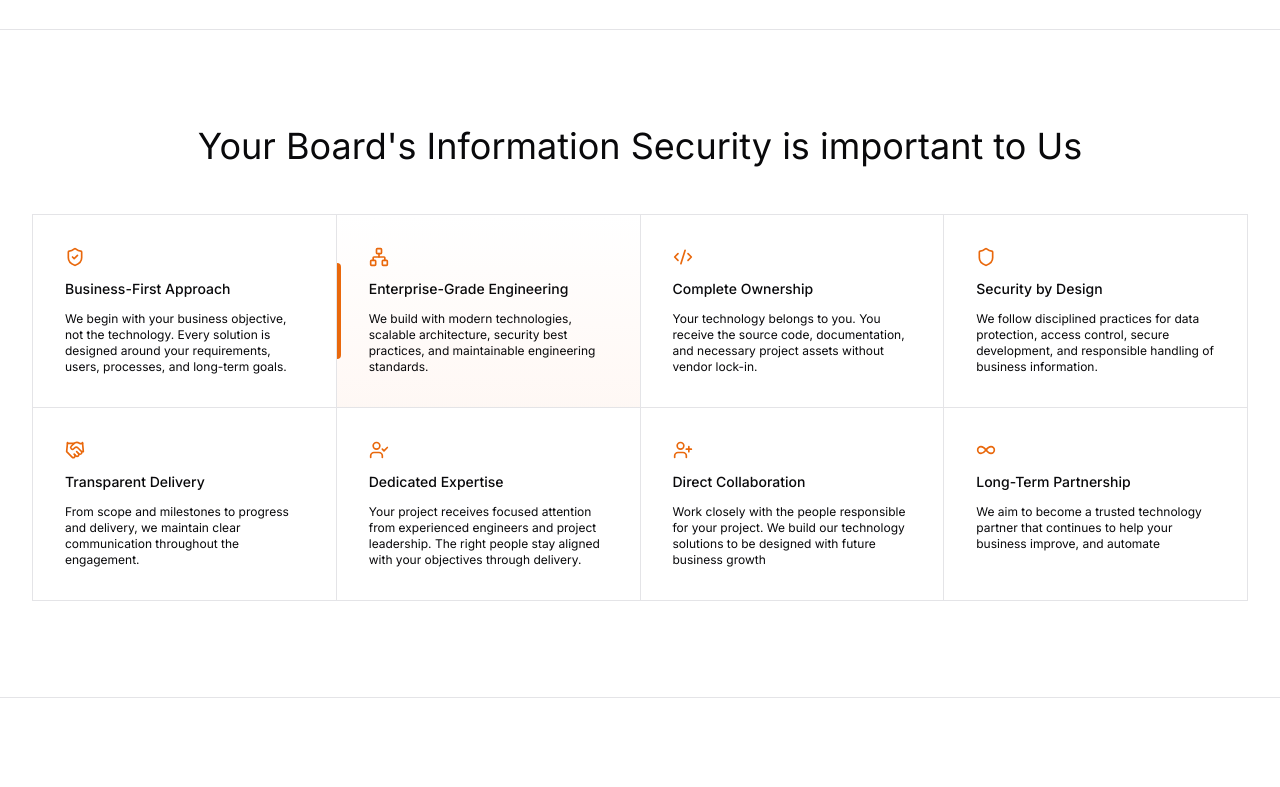
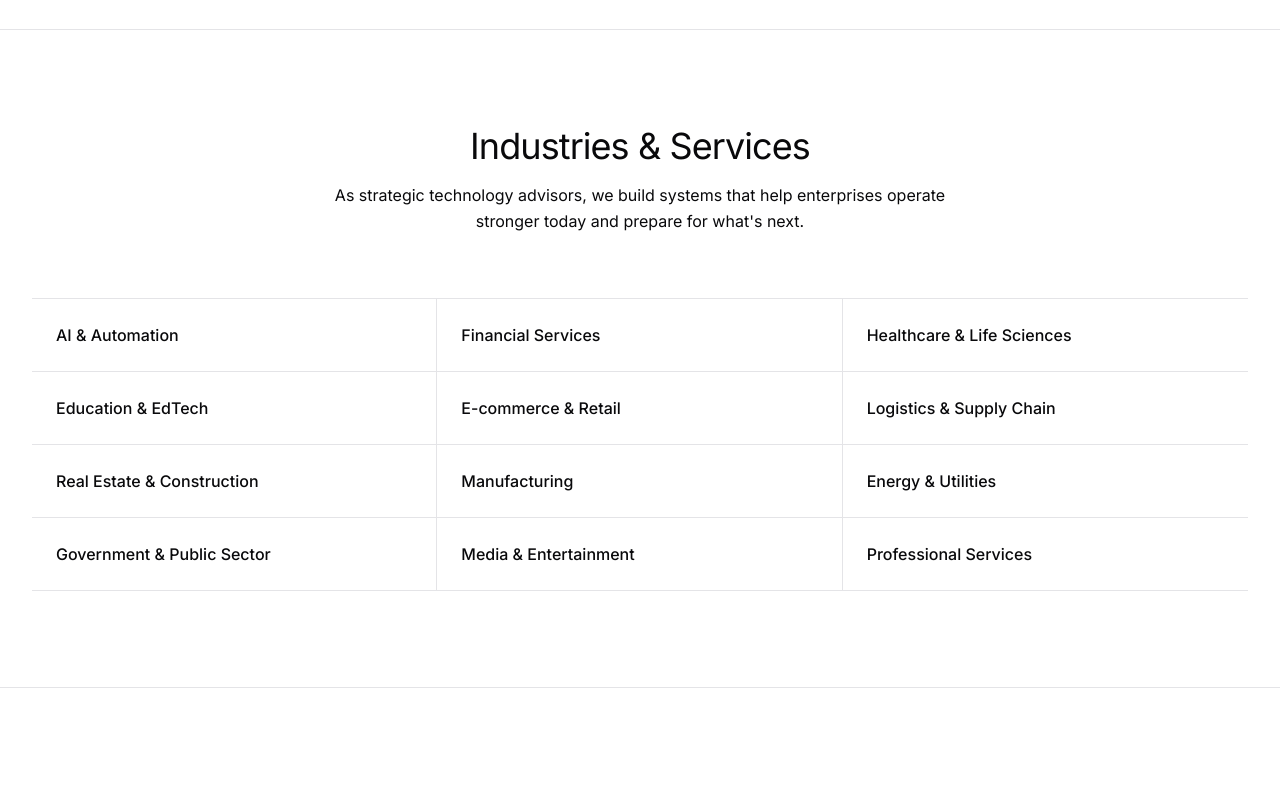
Before and after one commit to AliAzad-Networks/aliazadnetworks-website, a Next.js app in the folder launch-ui/: page / in a window 1280 px wide. Shown: the part 3640-4427 px from the top of the page. Built offline with nearby package versions, Linux system fonts and the light colour scheme.

Commit message:
changed design added industries

```diff
--- a/launch-ui/app/page.tsx
+++ b/launch-ui/app/page.tsx
@@ -11,6 +11,7 @@ import Price from "../components/sections/pricing/price/default";
 import Stats from "../components/sections/shared/stats/default";
 import FeedbackButton from "../components/sections/shared/feedback-button/default"
 import VideoFeature from "@/components/sections/shared/video-feature/default";
+import IndustriesServices from "@/components/sections/shared/industries-services/default";
 import Services from "../components/sections/shared/services/default";
 import Feature from "../components/sections/shared/feature-cards-with-text/default";
 import WhoWeAre from "../components/sections/shared/who-we-are/default";
@@ -28,15 +29,12 @@ export default function Home() {
       <TopBar />
       <Navbar />
       <Hero />
-
       <Logos />
       <VideoFeature />
       <Services />
       <WhoWeAre />
       <Feature />
-
-
-
+      <IndustriesServices />
       {/* <Process /> */}
       <Items />
       <AiWorks />
--- /dev/null
+++ b/launch-ui/components/sections/shared/industries-services/default.tsx
@@ -0,0 +1,85 @@
+"use client";
+
+import Link from "next/link";
+import { ArrowRight } from "lucide-react";
+
+import { cn } from "@/lib/utils";
+import { Section } from "@/components/ui/section";
+
+/* ------------------------------------------------------------------ */
+/*  Config — edit this list anytime                                    */
+/* ------------------------------------------------------------------ */
+
+interface IndustryItem {
+  label: string;
+  href: string;
+}
+
+const ITEMS: IndustryItem[] = [
+  { label: "AI & Automation", href: "/ai-process-automation" },
+  { label: "Financial Services", href: "/industries/financial-services" },
+  { label: "Healthcare & Life Sciences", href: "/industries/healthcare" },
+  { label: "Education & EdTech", href: "/industries/education" },
+  { label: "E-commerce & Retail", href: "/industries/retail" },
+  { label: "Logistics & Supply Chain", href: "/industries/logistics" },
+  { label: "Real Estate & Construction", href: "/industries/real-estate" },
+  { label: "Manufacturing", href: "/industries/manufacturing" },
+  { label: "Energy & Utilities", href: "/industries/energy" },
+  { label: "Government & Public Sector", href: "/industries/government" },
+  { label: "Media & Entertainment", href: "/industries/media" },
+  { label: "Professional Services", href: "/industries/professional-services" },
+];
+
+/* ------------------------------------------------------------------ */
+/*  Component                                                          */
+/* ------------------------------------------------------------------ */
+
+export default function IndustriesServices({
+  className,
+}: {
+  className?: string;
+}) {
+  return (
+    <Section className={cn("py-16 md:py-24 bg-white", className)}>
+      <div className="max-w-container mx-auto px-4">
+        {/* -------------------- Header -------------------- */}
+        <div className="text-center max-w-2xl mx-auto mb-14 md:mb-16">
+          <h2 className="text-3xl md:text-4xl tracking-tight text-foreground mb-4">
+            Industries & Services
+          </h2>
+          <p className="text-sm md:text-base leading-relaxed">
+            As strategic technology advisors, we build systems that help
+            enterprises operate stronger today and prepare for what's next.
+          </p>
+        </div>
+
+        {/* -------------------- Grid -------------------- */}
+        <div className="border-t border-border">
+          <div className="grid grid-cols-1 sm:grid-cols-2 lg:grid-cols-3">
+            {ITEMS.map((item, index) => (
+              <Link
+                key={item.href}
+                href={item.href}
+                className={cn(
+                  "group flex items-center justify-between gap-4 px-2 sm:px-6 py-5 md:py-6",
+                  "border-b border-border",
+                  // vertical divider between columns on sm+
+                  "sm:[&:not(:nth-child(2n))]:border-r",
+                  // reset right border logic on lg (3 columns)
+                  "lg:[&:not(:nth-child(2n))]:border-r-0",
+                  "lg:[&:not(:nth-child(3n))]:border-r",
+                  "transition-colors hover:bg-muted/40"
+                )}
+              >
+                <span className="text-sm md:text-base font-medium text-foreground group-hover:text-primary transition-colors">
+                  {item.label}
+                </span>
+                <ArrowRight className="h-4 w-4 text-muted-foreground opacity-0 -translate-x-2 transition-all group-hover:opacity-100 group-hover:translate-x-0 group-hover:text-primary" />
+              </Link>
+            ))}
+          </div>
+        </div>
+      </div>
+    </Section>
+  );
+}
```
